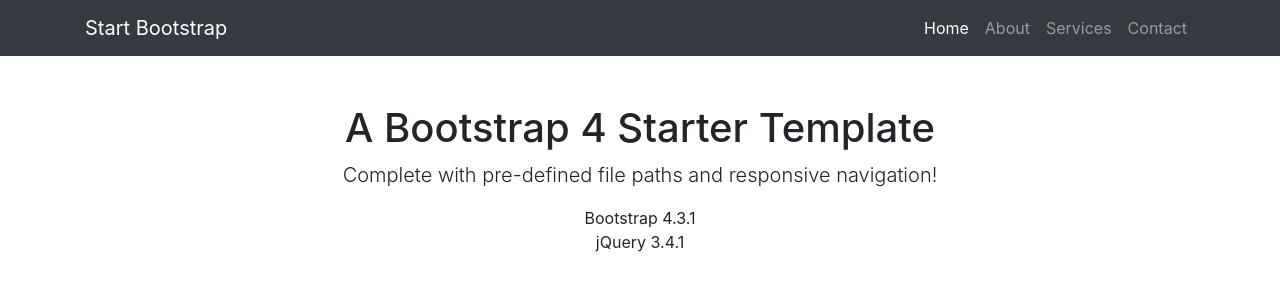
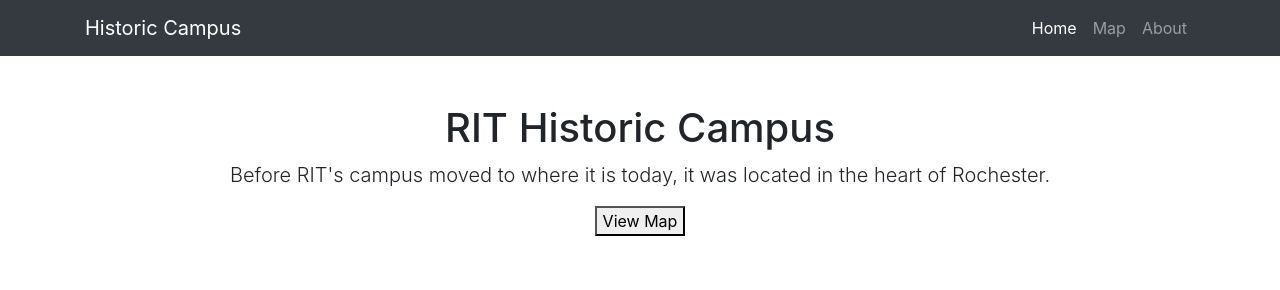
Before and after one commit to Historic-RIT-RAMI-campus/historic-campus, a website: page index.html in a window 1280 px wide. Drawn offline with Linux system fonts and the light colour scheme.

Commit message:
Added text content

```diff
--- a/index.html
+++ b/index.html
@@ -8,7 +8,7 @@
   <meta name="description" content="">
   <meta name="author" content="">
 
-  <title>Bare - Start Bootstrap Template</title>
+  <title>RIT Historic Campus</title>
 
   <!-- Bootstrap core CSS -->
   <link href="vendor/bootstrap/css/bootstrap.min.css" rel="stylesheet">
@@ -20,8 +20,9 @@
   <!-- Navigation -->
   <nav class="navbar navbar-expand-lg navbar-dark bg-dark static-top">
     <div class="container">
-      <a class="navbar-brand" href="#">Start Bootstrap</a>
-      <button class="navbar-toggler" type="button" data-toggle="collapse" data-target="#navbarResponsive" aria-controls="navbarResponsive" aria-expanded="false" aria-label="Toggle navigation">
+      <a class="navbar-brand" href="#">Historic Campus</a>
+      <button class="navbar-toggler" type="button" data-toggle="collapse" data-target="#navbarResponsive"
+        aria-controls="navbarResponsive" aria-expanded="false" aria-label="Toggle navigation">
         <span class="navbar-toggler-icon"></span>
       </button>
       <div class="collapse navbar-collapse" id="navbarResponsive">
@@ -32,13 +33,10 @@
             </a>
           </li>
           <li class="nav-item">
-            <a class="nav-link" href="#">About</a>
+            <a class="nav-link" href="#">Map</a>
           </li>
           <li class="nav-item">
-            <a class="nav-link" href="#">Services</a>
-          </li>
-          <li class="nav-item">
-            <a class="nav-link" href="#">Contact</a>
+            <a class="nav-link" href="#">About</a>
           </li>
         </ul>
       </div>
@@ -49,12 +47,13 @@
   <div class="container">
     <div class="row">
       <div class="col-lg-12 text-center">
-        <h1 class="mt-5">A Bootstrap 4 Starter Template</h1>
-        <p class="lead">Complete with pre-defined file paths and responsive navigation!</p>
-        <ul class="list-unstyled">
+        <h1 class="mt-5">RIT Historic Campus</h1>
+        <p class="lead">Before RIT's campus moved to where it is today, it was located in the heart of Rochester.</p>
+        <!-- <ul class="list-unstyled">
           <li>Bootstrap 4.3.1</li>
           <li>jQuery 3.4.1</li>
-        </ul>
+        </ul> -->
+        <button> View Map </button>
       </div>
     </div>
   </div>
```
